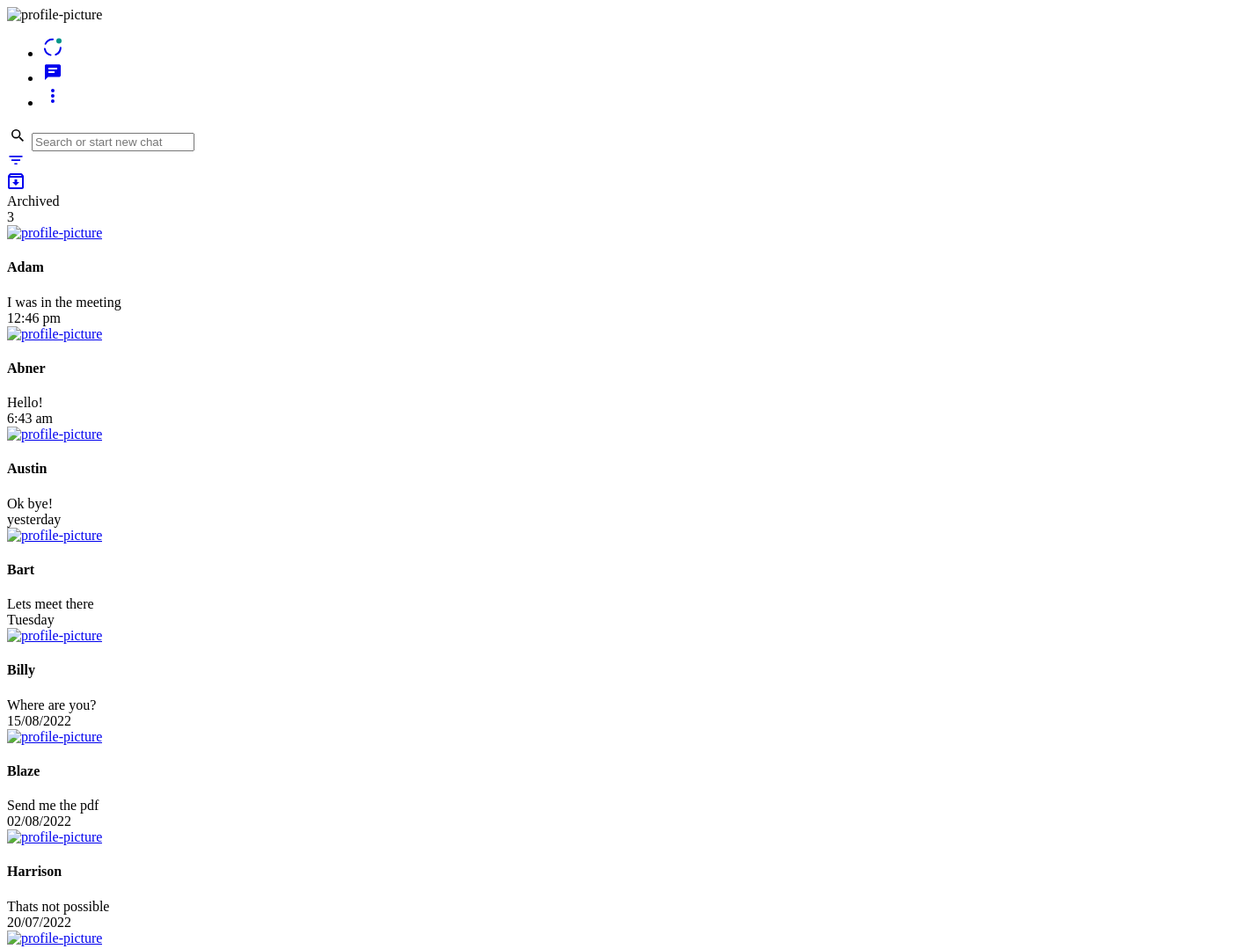
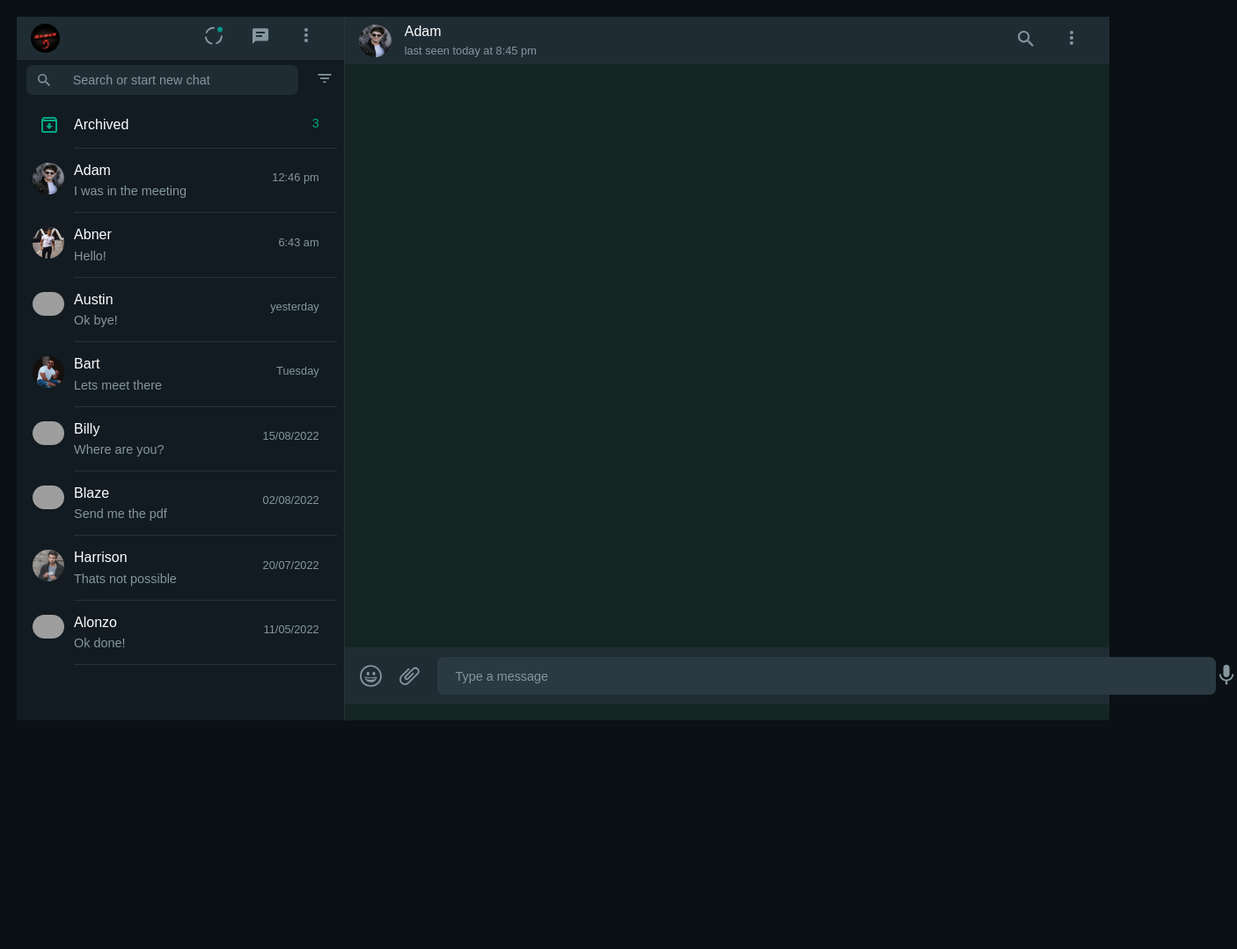
Before and after one commit to ahmedansari131/Whatsapp-Web-Clone, a plain HTML site: page index.html in a window 1280 px wide. Shown: the top 1079 px of the page at 88% size, 1406 px wide, since content can reach past the window. After the commit the page ends 838 px from the top, so only its background shows below. Drawn offline with Linux system fonts and the light colour scheme; the site is published under a folder, as on GitHub Pages, so addresses that start at the root find nothing.

Commit message:
Update index.html

```diff
--- a/index.html
+++ b/index.html
@@ -6,7 +6,7 @@
     <meta http-equiv="X-UA-Compatible" content="IE=edge">
     <meta name="viewport" content="width=device-width, initial-scale=1.0">
     <link rel="icon" href="/favicon/fav-icon.png" type="image/png">
-    <link rel="stylesheet" href="/index/style.css">
+    <link rel="stylesheet" href="index/style.css">
     <title>WhatsApp</title>
 </head>
 
@@ -18,7 +18,7 @@
             <!-- Header Section -->
             <div class="header">
                 <div class="profile-pic">
-                    <img src="/dp/dp1.jpg" alt="profile-picture">
+                    <img src="dp/dp1.jpg" alt="profile-picture">
                     <!-- LOGO -->
                 </div>
 
@@ -91,7 +91,7 @@
 
                 <div class="arch-prof">
                     <a href="#">
-                        <img src="/dp/dp2.png" alt="profile-picture">
+                        <img src="dp/dp2.png" alt="profile-picture">
                     </a>
                 </div>
 
@@ -114,7 +114,7 @@
 
                 <div class="arch-prof">
                     <a href="#">
-                        <img src="/dp/dp3.png" alt="profile-picture">
+                        <img src="dp/dp3.png" alt="profile-picture">
                     </a>
                 </div>
 
@@ -137,7 +137,7 @@
 
                 <div class="arch-prof">
                     <a href="#">
-                        <img src="/dp/dp4.png" alt="profile-picture">
+                        <img src="dp/dp4.png" alt="profile-picture">
                     </a>
                 </div>
 
@@ -160,7 +160,7 @@
 
                 <div class="arch-prof">
                     <a href="#">
-                        <img src="/dp/dp5.png" alt="profile-picture">
+                        <img src="dp/dp5.png" alt="profile-picture">
                     </a>
                 </div>
 
@@ -183,7 +183,7 @@
 
                 <div class="arch-prof">
                     <a href="#">
-                        <img src="/dp/dp6.png" alt="profile-picture">
+                        <img src="dp/dp6.png" alt="profile-picture">
                     </a>
                 </div>
 
@@ -206,7 +206,7 @@
 
                 <div class="arch-prof">
                     <a href="#">
-                        <img src="/dp/dp7.png" alt="profile-picture">
+                        <img src="dp/dp7.png" alt="profile-picture">
                     </a>
                 </div>
 
@@ -229,7 +229,7 @@
 
                 <div class="arch-prof">
                     <a href="#">
-                        <img src="/dp/dp8.png" alt="profile-picture">
+                        <img src="dp/dp8.png" alt="profile-picture">
                     </a>
                 </div>
 
@@ -252,7 +252,7 @@
 
                 <div class="arch-prof">
                     <a href="#">
-                        <img src="/dp/dp9.png" alt="profile-picture">
+                        <img src="dp/dp9.png" alt="profile-picture">
                     </a>
                 </div>
 
@@ -272,26 +272,6 @@
 
             </section>
 
-            <!-- <div class="sm-container border-container bottom-border">
-
-                <div class="profile-img">
-                    <img src="/dp/dp2.png" alt="profile-picture">
-                </div>
-
-                <div class="chat-name">
-                    <h4>Amaan (VIT-EXTC)</h4>
-                    <div class="span">
-                        Abhi smjha kya bol rha tha
-                    </div>
-                </div>
-
-                <div class="chat-time">
-                    yesterday
-                </div>
-
-            </div> -->
-
-
         </div>
 
         <!-- Right Section -->
@@ -299,7 +279,7 @@
             <div class="header">
                 <div class="profile-pic profile-active-pic">
 
-                    <img src="/dp/dp2.png" alt="profile-picture">
+                    <img src="dp/dp2.png" alt="profile-picture">
 
                     <div class="profile-active-name">
                         Adam
@@ -327,38 +307,6 @@
                     </ul>
                 </div>
             </div>
-
-            <!-- <div class="chat-container">
-
-                <div class="chat-container-flex">
-                    <svg viewBox="0 0 8 13" width="30" height="20" class="">
-                        <path opacity=".13" fill="#0000000"
-                            d="M1.533 3.568 8 12.193V1H2.812C1.042 1 .474 2.156 1.533 3.568z"></path>
-                        <path fill="currentColor" d="M1.533 2.568 8 11.193V0H2.812C1.042 0 .474 1.156 1.533 2.568z">
-                        </path>
-                    </svg>
-
-                    <div class="chat-box">
-
-                        <p>Hey bro!</p>
-                        <div class="chat-time">
-                            yesterday
-                        </div>
-
-                    </div>
-                </div>
-
-                <div class="chat-box">
-
-                        <p>Hey bro!</p>
-                        <div class="chat-time">
-                            yesterday
-                        </div>
-
-                    </div>
-
-
-            </div> -->
 
 
             <!-- Footer Section -->
```
